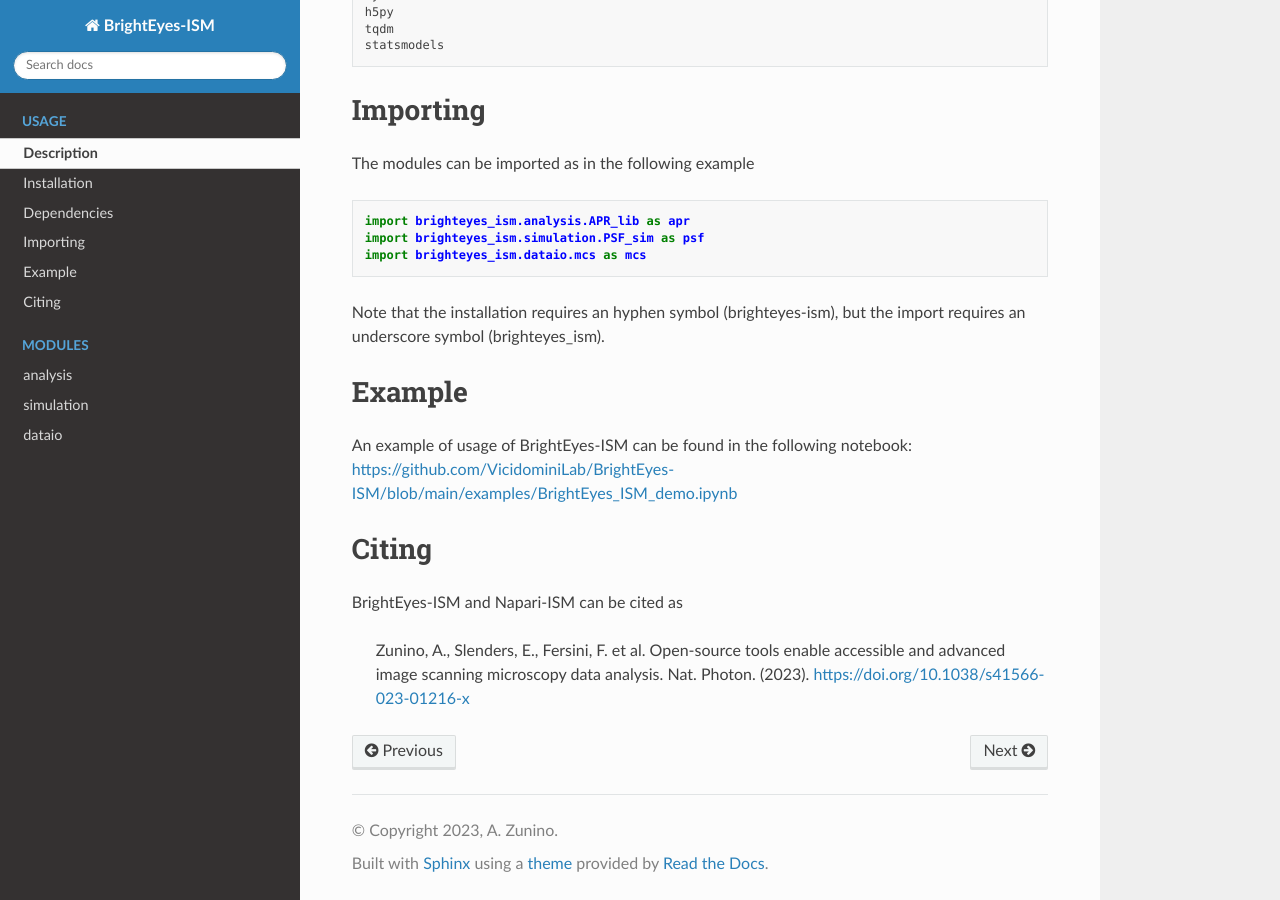
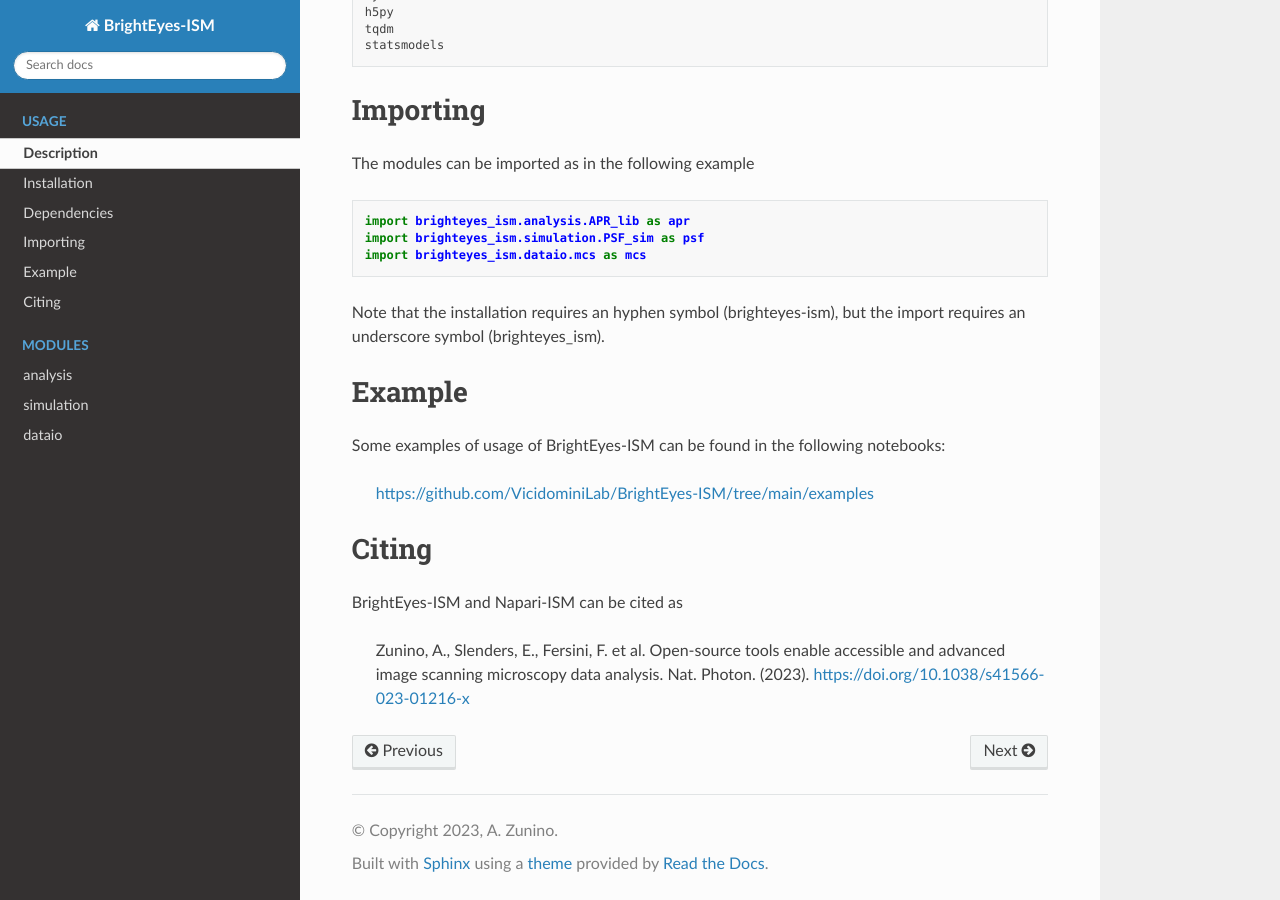
Before and after one commit to VicidominiLab/BrightEyes-ISM, a Sphinx documentation site: the page built from docs/source/installation.rst, in a window 1280 px wide and 900 px high, scrolled down 1449 px. Built offline with Sphinx 7.4.7 and the Read the Docs theme 2.0.0, drawn with Linux system fonts in a browser that asks for light colours.

```diff
--- a/docs/source/installation.rst
+++ b/docs/source/installation.rst
@@ -81,7 +81,10 @@ Note that the installation requires an hyphen symbol (brighteyes-ism), but the i
 Example
 ============
 
-An example of usage of BrightEyes-ISM can be found in the following notebook: https://github.com/VicidominiLab/BrightEyes-ISM/blob/main/examples/BrightEyes_ISM_demo.ipynb
+Some examples of usage of BrightEyes-ISM can be found in the following notebooks:
+
+    https://github.com/VicidominiLab/BrightEyes-ISM/tree/main/examples
+
 
 Citing
 ============
```
Also changed, not shown: README.md (+1 -1 lines).
